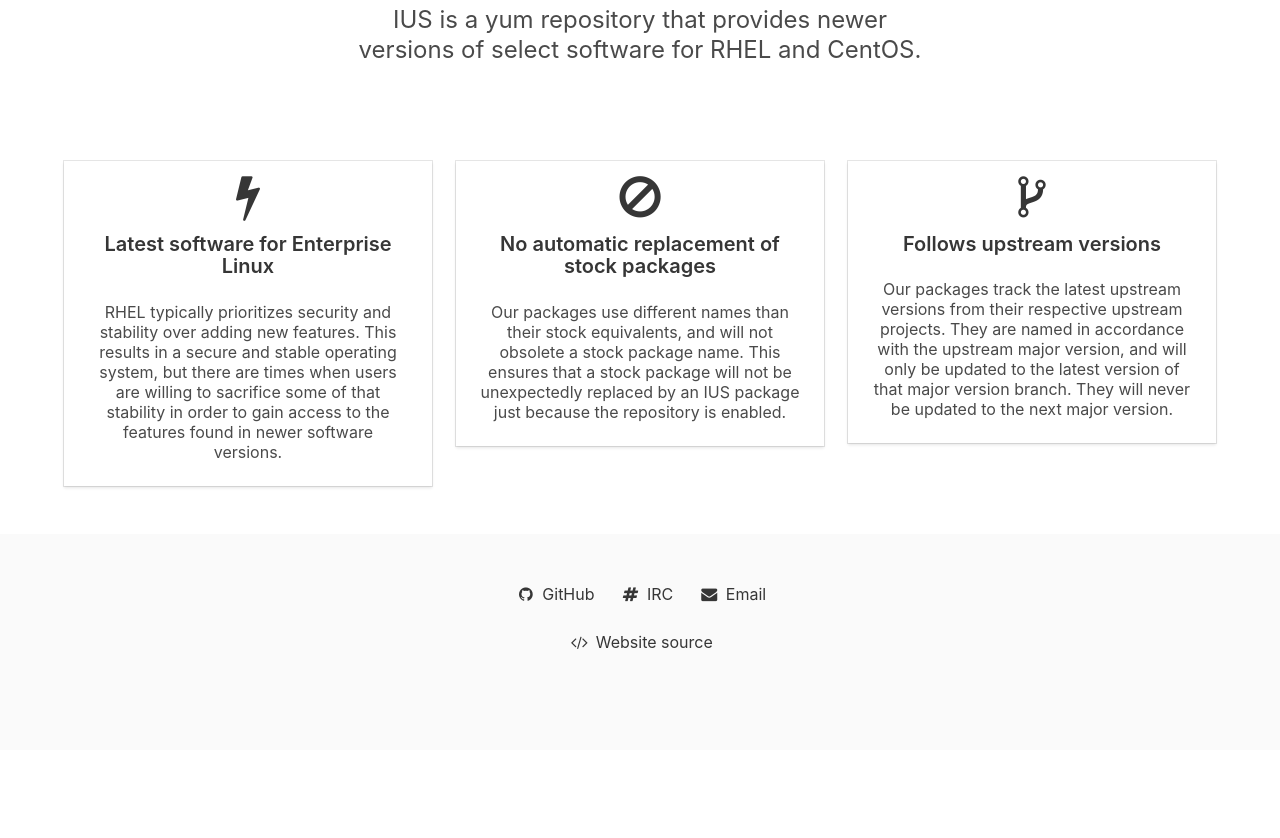
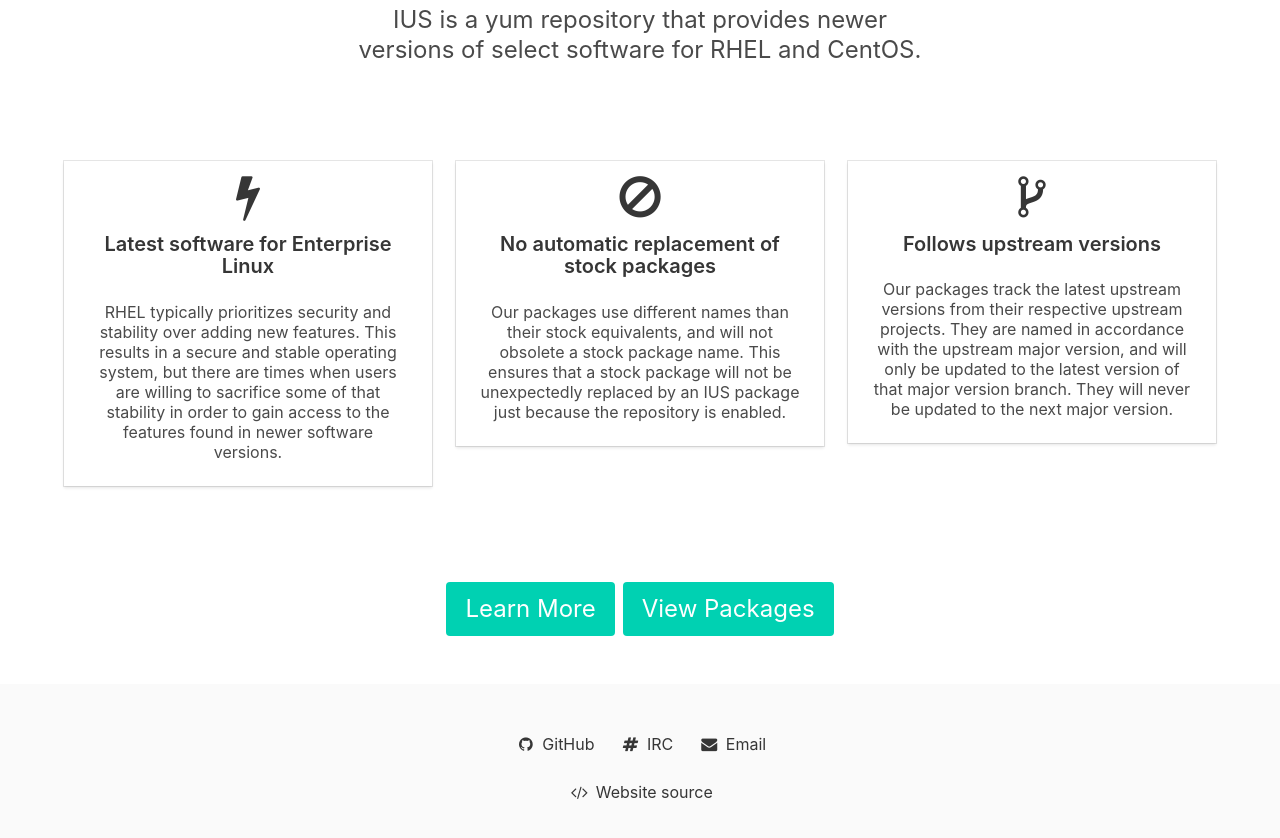
Before and after one commit to iusrepo/iusrepo.github.io, a Jekyll site: the page built from markdown/index.md, in a window 1280 px wide and 900 px high, scrolled down 679 px. Shown: the top 838 px of the window. Built offline with Jekyll 4.4.1, drawn with Linux system fonts in a browser that asks for light colours; before the commit the page ends 1429 px from its top, so only the background shows below that.

Commit message:
Add buttons for about and packages at the end of the home page

```diff
--- a/_layouts/home.html
+++ b/_layouts/home.html
@@ -113,6 +113,19 @@
 
             </section>
 
+            <section class="section">
+
+                <div class="container">
+
+                    <div class="buttons is-centered">
+                        <a class="button is-large is-primary" href="/about">Learn More</a>
+                        <a class="button is-large is-primary" href="https://github.com/search?q=org%3Aiusrepo+topic%3Arpm">View Packages</a>
+                    </div>
+
+                </div> <!-- container -->
+
+            </section>
+
         </main>
 
         <footer class="footer">
```
